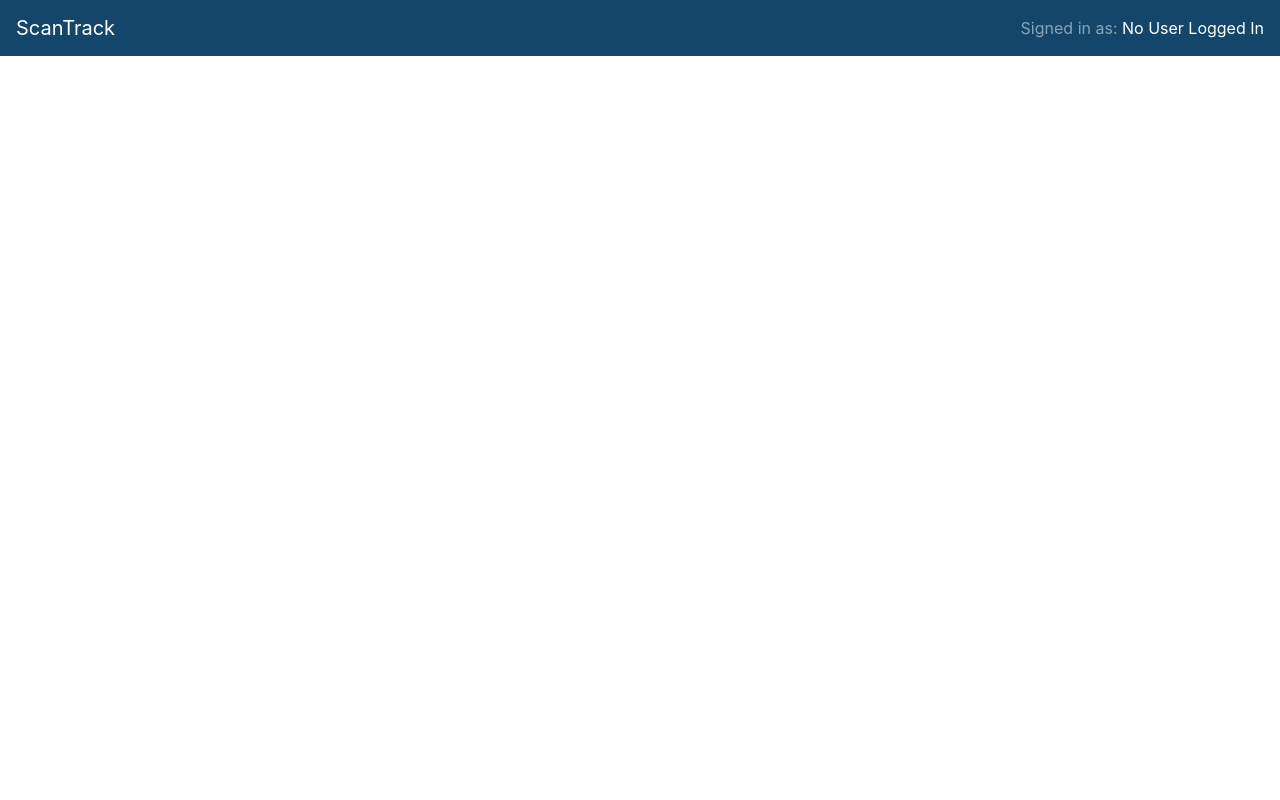
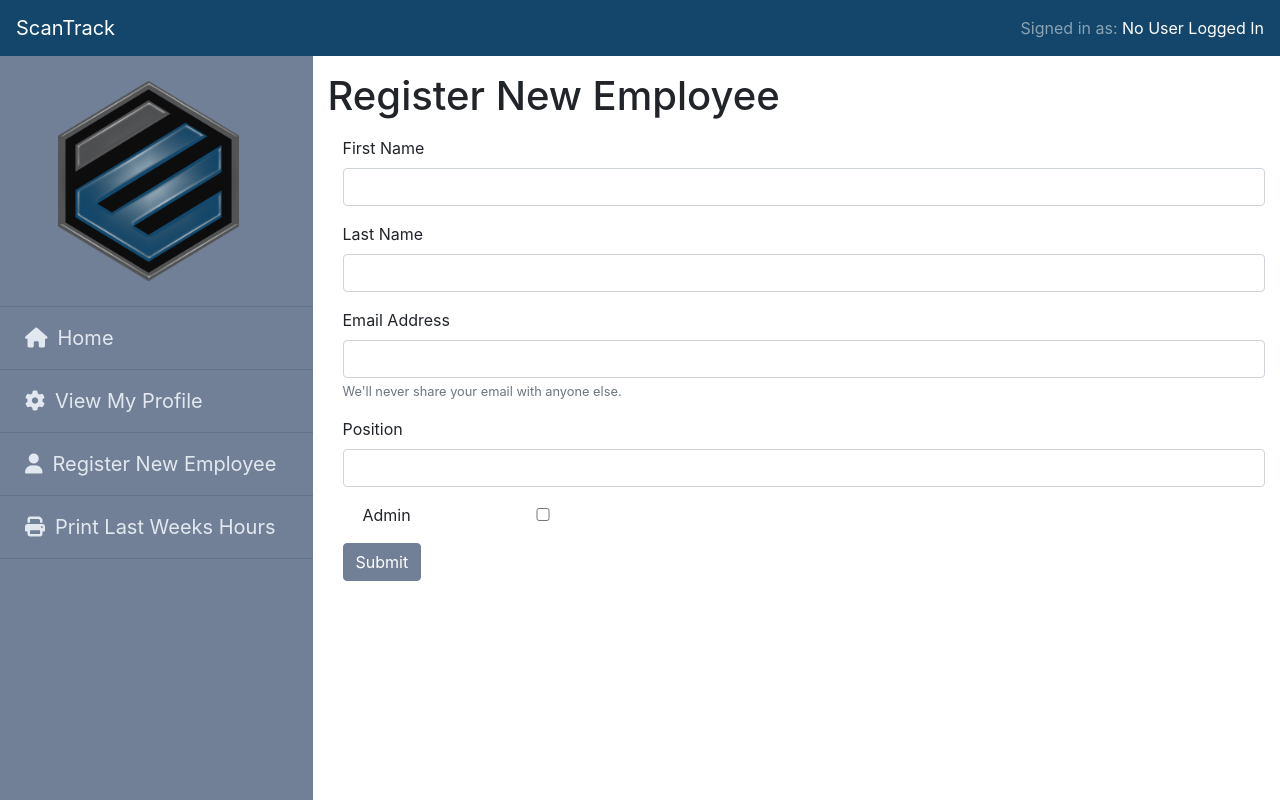
Before and after one commit to rachaelchar/ScanTrack, a React (Create React App) app in the folder client/: page /register in a window 1280 px wide. Built offline with nearby package versions, Linux system fonts and the light colour scheme; no server answers.

Commit message:
created form and routed register new employee page in app

```diff
--- a/client/src/App.js
+++ b/client/src/App.js
@@ -12,6 +12,7 @@ import Container from "./components/Container";
 import Header from "./components/Header";
 import Dummy from "./pages/Dummy";
 import Axios from 'axios';
+import Register from './pages/Register';
 
 
 function App() {
@@ -109,6 +110,7 @@ function App() {
           {/* Dummy page route below */}
           <Route exact path="/dummy" render={props => <Dummy {...props} />} />
           <Route exact path="/home" render={props => <Signup {...props} />} />
+          <Route exact path="/register" render={props => <Register {...props} />} />
           <PrivateRoute exact path="/members" component={Members} />
           <PrivateRoute exact path="/profile" component={Profile} />
 
--- a/client/src/components/ProfileButtons/index.js
+++ b/client/src/components/ProfileButtons/index.js
@@ -5,10 +5,10 @@ export default function ProfileButtons() {
     return (
         <div>
   <Button id="button" variant="primary" size="lg" block>
-    Block level button
+    Request Time Off
   </Button>
   <Button id="button" variant="secondary" size="lg" block>
-    Block level button
+    View Pay Period
   </Button>
 </div>
     )
--- /dev/null
+++ b/client/src/components/RegisterForm/index.js
@@ -0,0 +1,32 @@
+import React from 'react'
+
+
+export default function RegisterForm() {
+    return (
+<form className="container">
+<div className="form-group">
+<label for="exampleInputEmail1">First Name</label>
+<input type="email" className="form-control text-left" id="exampleInputEmail1" aria-describedby="emailHelp"/>
+</div>
+<div className="form-group">
+<label for="exampleInputEmail1">Last Name</label>
+<input type="email" className="form-control text-left" id="exampleInputEmail1" aria-describedby="emailHelp"/>
+</div>
+<div className="form-group">
+<label for="exampleInputEmail1">Email Address</label>
+<input type="email" className="form-control text-left" id="exampleInputEmail1" aria-describedby="emailHelp"/>
+<small id="emailHelp" className="form-text text-muted">We'll never share your email with anyone else.</small>
+</div>
+<div className="form-group">
+<label for="exampleInputPassword1">Position</label>
+<input type="position" className="form-control text-left" id="exampleInputPassword1"/>
+</div>
+<div className="form-group form-check">
+<input type="checkbox" className="form-check-input" id="exampleCheck1"/>
+<label className="form-check-label" for="exampleCheck1">Admin</label>
+</div>
+<button type="submit" className="btn btn-primary">Submit</button>
+</form>
+
+    )
+}
--- a/client/src/components/SideNav/index.js
+++ b/client/src/components/SideNav/index.js
@@ -17,7 +17,7 @@ export default function SideNav() {
           <hr className="my-0"></hr>
           <a href="/profile" className="py-3"><i id="icon" className="fa fa-cog ml-4" aria-hidden="true"></i>View My Profile</a>
           <hr className="my-0"></hr>
-          <a href="clients" className="py-3"><i id="icon" className="fa fa-fw fa-user ml-4"></i>Register New Employee</a>
+          <a href="/register" className="py-3"><i id="icon" className="fa fa-fw fa-user ml-4"></i>Register New Employee</a>
           <hr className="my-0"></hr>
           <a href="contact" className="py-3"><i id="icon" className="fa fa-print ml-4"></i>Print Last Weeks Hours</a>
           <hr className="my-0"></hr>
--- /dev/null
+++ b/client/src/pages/Register.js
@@ -0,0 +1,26 @@
+import React from 'react'
+import Container from "react-bootstrap/Container";
+import Row from "react-bootstrap/Row";
+import Col from "react-bootstrap/Col";
+import Header from "../components/Header";
+import SideNav from "../components/SideNav";
+import RegisterForm from '../components/RegisterForm';
+
+function Register(props) {
+  return (
+    <div>
+    <Container className="signup, container-fluid" />
+    <div className="row">
+        <div className="col-3">
+            <SideNav />
+        </div>
+    <div className="col-9">
+        <h1 className="mt-3 mb-3">Register New Employee</h1>
+              <RegisterForm />
+
+        </div>
+        </div>
+        </div>
+  );
+}
+export default Register;
```
